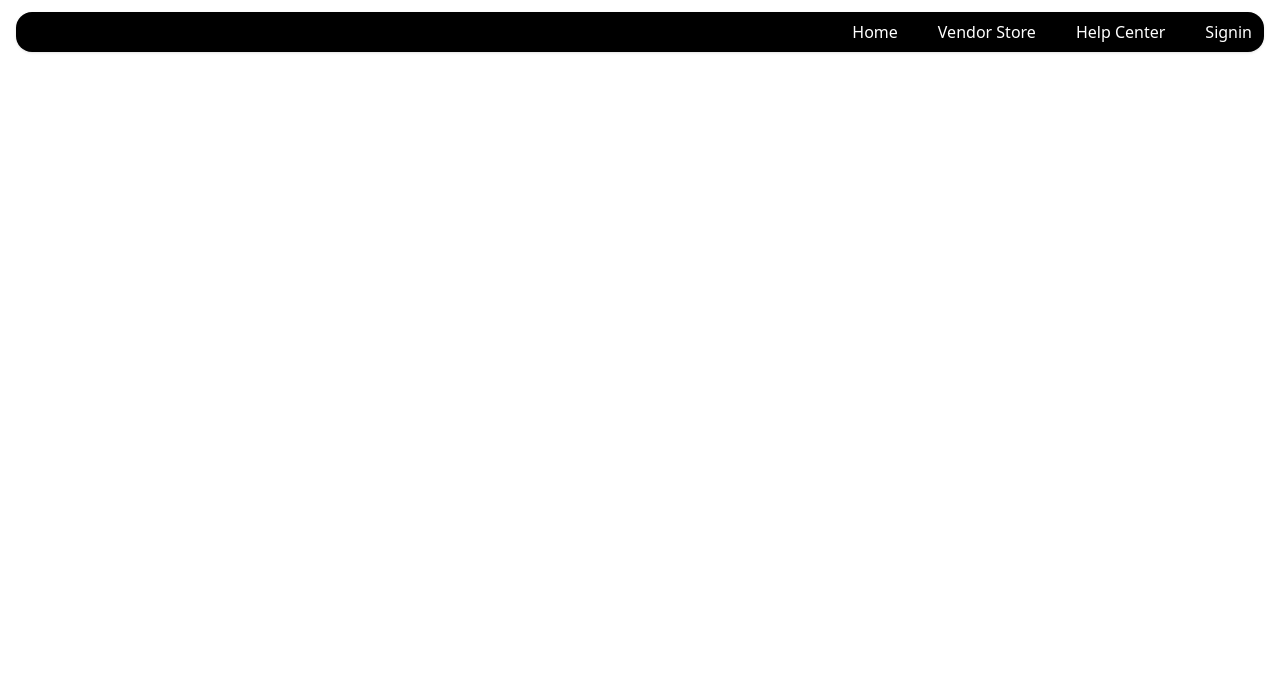
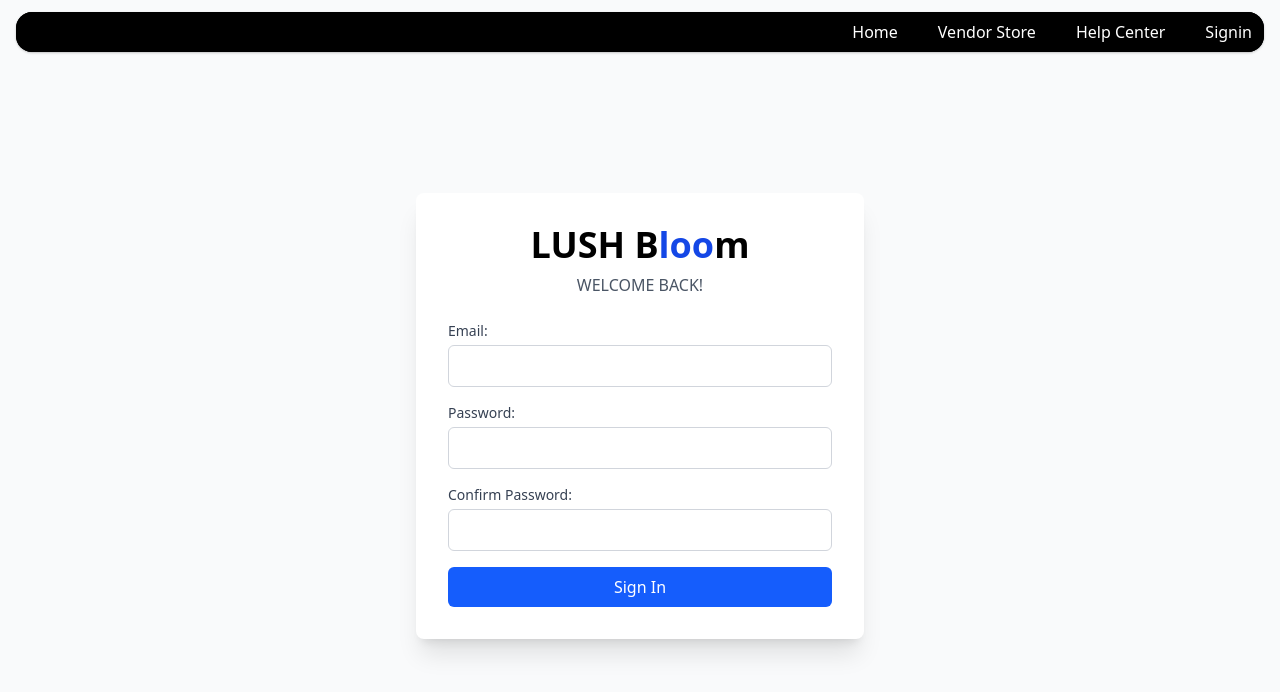
Before and after one commit to tobias-omondi/LushBloom, a React (Vite) app in the folder Lushbloombeauty/: page /signin in a window 1280 px wide. Shown: the top 692 px of the page. Built offline with nearby package versions, Linux system fonts and the light colour scheme.

Commit message:
signup page

```diff
--- a/Lushbloombeauty/src/App.jsx
+++ b/Lushbloombeauty/src/App.jsx
@@ -2,9 +2,9 @@ import {BrowserRouter as Router, Route, Routes} from 'react-router-dom'
 import './App.css'
 import Navbar from './Navbar'
 import Help from './Components/HelpPage/Help'
-import Signin from './Components/SigninPage/Signin'
 import HeroPage from './Components/HomePage/HeroPage'
 import VenderHomePage from './Components/VenderPage/VenderHomePage'
+import Signin from './Components/SigninPage/Signin'
 
 function App() {
 
@@ -17,7 +17,7 @@ function App() {
           <Route path='/' element={<HeroPage />}/>
           <Route path='/vendor-store' element={<VenderHomePage />}/>
           <Route path='/help' element={<Help />} />
-          <Route path='/Signin' element={<Signin />} />
+          <Route path='/signin' element={<Signin />} />
         </Routes>
         </Router>
       </div>
--- a/Lushbloombeauty/src/Components/SigninPage/Signin.jsx
+++ b/Lushbloombeauty/src/Components/SigninPage/Signin.jsx
@@ -1,11 +1,74 @@
-import React from 'react'
+import React from 'react';
+import Navbar from '../../Navbar';
+import '../../App.css';
+import Footer from '../Footer';
 
 const Signin = () => {
   return (
-    <div>
+    <>
+      {/* Navbar - Fixed at top */}
+      <header className="fixed top-0 left-0 w-full z-50 bg-black bg-opacity-90">
+        <Navbar />
+      </header>
 
-    </div>
-  )
-}
+      {/* Signin Form Section */}
+      <div className="min-h-screen flex items-center justify-center bg-gray-50 pt-24 pb-16">
+        <div className="w-full max-w-md p-8 bg-white shadow-xl rounded-lg">
+          <h1 className="text-4xl font-semibold text-center mb-2">
+            LUSH B<span className="text-blue-700 font-bold">loo</span>m
+          </h1>
+          <p className="text-center text-gray-600 mb-6">WELCOME BACK!</p>
 
-export default Signin
+          <form className="space-y-4">
+            <div className="text-left">
+              <label htmlFor="email" className="block text-sm font-medium text-gray-700">
+                Email:
+              </label>
+              <input
+                type="email"
+                id="email"
+                className="mt-1 w-full px-4 py-2 border border-gray-300 rounded-md focus:outline-none focus:ring-2 focus:ring-blue-500"
+                required
+              />
+            </div>
+
+            <div className="text-left">
+              <label htmlFor="password" className="block text-sm font-medium text-gray-700">
+                Password:
+              </label>
+              <input
+                type="password"
+                id="password"
+                className="mt-1 w-full px-4 py-2 border border-gray-300 rounded-md focus:outline-none focus:ring-2 focus:ring-blue-500"
+                required
+              />
+            </div>
+
+            <div className="text-left">
+              <label htmlFor="confirm-password" className="block text-sm font-medium text-gray-700">
+                Confirm Password:
+              </label>
+              <input
+                type="password"
+                id="confirm-password"
+                className="mt-1 w-full px-4 py-2 border border-gray-300 rounded-md focus:outline-none focus:ring-2 focus:ring-blue-500"
+                required
+              />
+            </div>
+
+            <button
+              type="submit"
+              className="w-full bg-blue-600 text-white py-2 px-4 rounded-md hover:bg-blue-700 transition-all duration-300"
+            >
+              Sign In
+            </button>
+          </form>
+        </div>
+      </div>
+
+      <Footer />
+    </>
+  );
+};
+
+export default Signin;
--- a/Lushbloombeauty/src/Navbar.jsx
+++ b/Lushbloombeauty/src/Navbar.jsx
@@ -51,7 +51,7 @@ const Navbar = () => {
           <li><Link to="/" className='hover:text-gray-300 transition-colors py-2 px-1'>Home</Link></li>
           <li><Link to="/vendor-store" className='hover:text-gray-300 transition-colors py-2 px-1'>Vendor Store</Link></li>
           <li><Link to="/help" className='hover:text-gray-300 transition-colors py-2 px-1'>Help Center</Link></li>
-          <li><Link to="/sign-in" className='hover:text-gray-300 transition-colors py-2 px-1'>Signin</Link></li>
+          <li><Link to="/signin" className='hover:text-gray-300 transition-colors py-2 px-1'>Signin</Link></li>
         </ul>
 
         {/* Mobile Menu Button */}
@@ -82,7 +82,7 @@ const Navbar = () => {
             <li><Link to="/" onClick={toggleMenu} className='hover:text-gray-300 transition-colors block py-3'>Home</Link></li>
             <li><Link to="/vendor-store" onClick={toggleMenu} className='hover:text-gray-300 transition-colors block py-3'>Vendor Store</Link></li>
             <li><Link to="/help" onClick={toggleMenu} className='hover:text-gray-300 transition-colors block py-3'>Help Center</Link></li>
-            <li><Link to="/sign-in" onClick={toggleMenu} className='hover:text-gray-300 transition-colors block py-3'>Signin</Link></li>
+            <li><Link to="/signin" onClick={toggleMenu} className='hover:text-gray-300 transition-colors block py-3'>Signin</Link></li>
           </ul>
         </div>
       </div>
```
